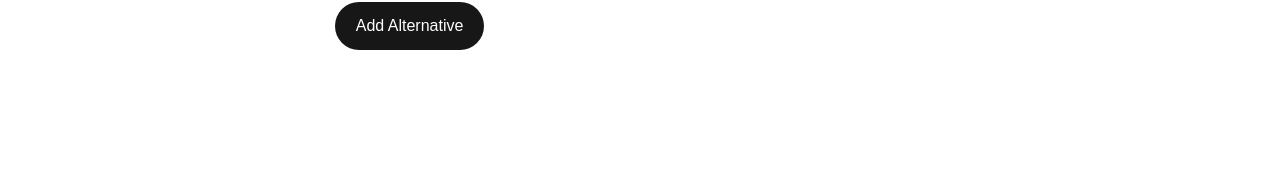
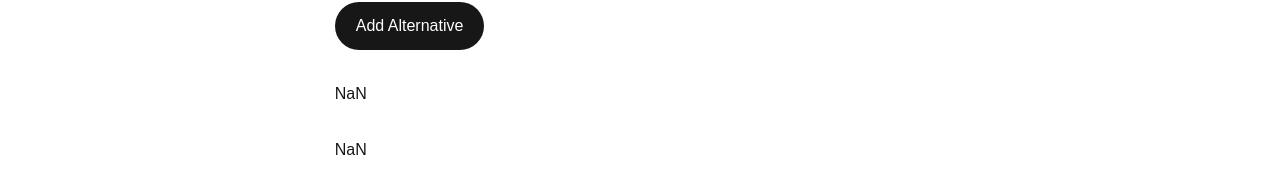
Before and after one commit to fmrozaqi/dss-mmi-25, a Next.js app: page /saw in a window 1280 px wide. Shown: the part 498-692 px from the top of the page. Built offline with nearby package versions, Linux system fonts and the light colour scheme.

Commit message:
refactor input and add saw counter

```diff
--- a/app/saw/page.tsx
+++ b/app/saw/page.tsx
@@ -1,8 +1,63 @@
 "use client";
-import { useDSSInput } from "@/components/hooks/useDSSInput";
+import { DSSInput } from "@/components/DSSInput";
+import { useDSSInput } from "@/hooks/useDSSInput";
+import { useMemo } from "react";
 
 export default function SawPage() {
-  const { Component: InputDSS } = useDSSInput();
+  const dss = useDSSInput();
+  const { criterias, alternatives } = dss;
+
+  const normalizedMatrix: number[][] = useMemo(() => {
+    const maxValue = new Array(criterias.length).fill(0);
+    const minValue = new Array(criterias.length).fill(9999999);
+    alternatives.forEach((alternative) => {
+      alternative.score.forEach((score, idx) => {
+        if (score > maxValue[idx]) {
+          maxValue[idx] = score;
+        }
+        if (score < minValue[idx]) {
+          minValue[idx] = score;
+        }
+      });
+    });
+    const result: number[][] = [];
+    alternatives.forEach((alternative) => {
+      const normalizedRow: number[] = [];
+      alternative.score.forEach((score, idx) => {
+        if (criterias[idx].type === "benefit") {
+          normalizedRow.push(score / maxValue[idx]);
+        } else {
+          normalizedRow.push(minValue[idx] / score);
+        }
+      });
+      result.push(normalizedRow);
+    });
+    return result;
+  }, [alternatives]);
+
+  const normalizedWeight: number[] = useMemo(() => {
+    var sum = 0;
+    criterias.forEach((criteria) => {
+      sum += criteria.weight;
+    });
+    const result: number[] = [];
+    criterias.forEach((criteria) => {
+      result.push(criteria.weight / sum);
+    });
+    return result;
+  }, [criterias]);
+
+  const finalScore: number[] = useMemo(() => {
+    const result: number[] = [];
+    normalizedMatrix.forEach((normalizedRow) => {
+      var score = 0;
+      normalizedRow.forEach((value, idx) => {
+        score += value * normalizedWeight[idx];
+      });
+      result.push(score);
+    });
+    return result;
+  }, [normalizedMatrix, normalizedWeight]);
 
   return (
     <div className="grid grid-rows-[20px_1fr_20px] items-center justify-items-center p-8 pb-20 gap-16 font-[family-name:var(--font-geist-sans)]">
@@ -10,7 +65,28 @@ export default function SawPage() {
         <div className="text-2xl text-center sm:text-left font-[family-name:var(--font-geist-mono)]">
           Simple Additive Weighting (SAW) Content
         </div>
-        <InputDSS />
+        <DSSInput
+          criterias={dss.criterias}
+          alternatives={dss.alternatives}
+          addCriteria={dss.addCriteria}
+          updateCriterias={dss.updateCriterias}
+          deleteCriteria={dss.deleteCriteria}
+          addAlternative={dss.addAlternative}
+          updateAlternatives={dss.updateAlternatives}
+          deleteAlternative={dss.deleteAlternative}
+        />
+        <div>
+          {normalizedMatrix.map((row, idxRow) => (
+            <div key={`row${idxRow}`} className="flex flex-row">
+              {row.map((value, idx) => (
+                <div key={`${idxRow}-${idx}`} className="me-2">
+                  {value ? value : "NaN"}
+                </div>
+              ))}
+            </div>
+          ))}
+        </div>
+        <div>{finalScore}</div>
       </main>
     </div>
   );
--- a/app/topsis/page.tsx
+++ b/app/topsis/page.tsx
@@ -1,8 +1,10 @@
 "use client";
-import { useDSSInput } from "@/components/hooks/useDSSInput";
+import { DSSInput } from "@/components/DSSInput";
+import { useDSSInput } from "@/hooks/useDSSInput";
 
 export default function TopsisPage() {
-  const { Component: InputDSS } = useDSSInput();
+  const dss = useDSSInput();
+
   return (
     <div className="grid grid-rows-[20px_1fr_20px] items-center justify-items-center p-8 pb-20 gap-16 font-[family-name:var(--font-geist-sans)]">
       <main className="flex flex-col gap-8 row-start-2 items-center sm:items-start">
@@ -10,7 +12,16 @@ export default function TopsisPage() {
           Technique for Order Preference by Similarity to Ideal Solution
           (TOPSIS) Content
         </div>
-        <InputDSS />
+        <DSSInput
+          criterias={dss.criterias}
+          alternatives={dss.alternatives}
+          addCriteria={dss.addCriteria}
+          updateCriterias={dss.updateCriterias}
+          deleteCriteria={dss.deleteCriteria}
+          addAlternative={dss.addAlternative}
+          updateAlternatives={dss.updateAlternatives}
+          deleteAlternative={dss.deleteAlternative}
+        />
       </main>
     </div>
   );
--- a/app/wp/page.tsx
+++ b/app/wp/page.tsx
@@ -1,8 +1,9 @@
 "use client";
-import { useDSSInput } from "@/components/hooks/useDSSInput";
+import { DSSInput } from "@/components/DSSInput";
+import { useDSSInput } from "@/hooks/useDSSInput";
 
 export default function WpPage() {
-  const { Component: InputDSS } = useDSSInput();
+  const dss = useDSSInput();
 
   return (
     <div className="grid grid-rows-[20px_1fr_20px] items-center justify-items-center p-8 pb-20 gap-16 font-[family-name:var(--font-geist-sans)]">
@@ -10,7 +11,16 @@ export default function WpPage() {
         <div className="text-2xl text-center sm:text-left font-[family-name:var(--font-geist-mono)]">
           Weighted Product (WP) Content
         </div>
-        <InputDSS />
+        <DSSInput
+          criterias={dss.criterias}
+          alternatives={dss.alternatives}
+          addCriteria={dss.addCriteria}
+          updateCriterias={dss.updateCriterias}
+          deleteCriteria={dss.deleteCriteria}
+          addAlternative={dss.addAlternative}
+          updateAlternatives={dss.updateAlternatives}
+          deleteAlternative={dss.deleteAlternative}
+        />
       </main>
     </div>
   );
--- a/components/hooks/useDSSInput.tsx
+++ b/components/DSSInput.tsx
@@ -1,71 +1,27 @@
-import { useState } from "react";
+import { Alternative, Criteria, Key } from "@/types/DSSType";
 
-type Key = "name" | "weight" | "type";
+interface DSSInputProps {
+  criterias: Criteria[];
+  alternatives: Alternative[];
+  addCriteria: () => void;
+  updateCriterias: (index: number, key: Key, value: string) => void;
+  deleteCriteria: (deleteIndex: number) => void;
+  addAlternative: () => void;
+  updateAlternatives: (index: number, key: string, value: string) => void;
+  deleteAlternative: (deleteIndex: number) => void;
+}
 
-export const useDSSInput = () => {
-  const [criterias, setCriterias] = useState([
-    { name: "", weight: 0, type: "benefit" },
-  ]);
-
-  const [alternatives, setAlternatives] = useState<
-    { name: string; score: number[] }[]
-  >([{ name: "", score: [0] }]);
-
-  const resetAlternatives = (index?: number) => {
-    alternatives.map((alternative) => {
-      if (index !== undefined) {
-        alternative.score.splice(index, 1);
-      } else {
-        alternative.score.push(0);
-      }
-    });
-    setAlternatives(alternatives);
-  };
-
-  const addCriteria = () => {
-    setCriterias([...criterias, { name: "", weight: 0, type: "benefit" }]);
-    resetAlternatives();
-  };
-
-  const updateCriterias = (index: number, key: Key, value: string) => {
-    const newCriterias = [...criterias];
-    if (key === "weight") {
-      newCriterias[index][key] = parseInt(value);
-    } else {
-      newCriterias[index][key] = value;
-    }
-    setCriterias(newCriterias);
-  };
-
-  const deleteCriteria = (deleteIndex: number) => {
-    const newCriterias = criterias.filter((_, index) => index !== deleteIndex);
-    setCriterias(newCriterias);
-    resetAlternatives(deleteIndex);
-  };
-
-  const addAlternative = () => {
-    const score = new Array(criterias.length).fill(0);
-    setAlternatives([...alternatives, { name: "", score }]);
-  };
-
-  const deleteAlternative = (deleteIndex: number) => {
-    const newAlternatives = alternatives.filter(
-      (_, index) => index !== deleteIndex
-    );
-    setAlternatives(newAlternatives);
-  };
-
-  const updateAlternatives = (index: number, key: string, value: string) => {
-    const newAlternatives = [...alternatives];
-    if (key === "name") {
-      newAlternatives[index][key] = value;
-    } else {
-      newAlternatives[index]["score"][parseInt(key)] = parseInt(value);
-    }
-    setAlternatives(newAlternatives);
-  };
-
-  const Component = () => (
+export const DSSInput = ({
+  criterias,
+  alternatives,
+  addCriteria,
+  updateCriterias,
+  deleteCriteria,
+  addAlternative,
+  updateAlternatives,
+  deleteAlternative,
+}: DSSInputProps) => {
+  return (
     <div>
       <h1 className="pb-4">Criterias Input Form</h1>
       {criterias.map((weight, index) => (
@@ -194,6 +150,4 @@ export const useDSSInput = () => {
       </button>
     </div>
   );
-
-  return { Component, criterias, alternatives };
 };
--- /dev/null
+++ b/hooks/useDSSInput.tsx
@@ -0,0 +1,77 @@
+import { Alternative, Criteria, Key } from "@/types/DSSType";
+import { useState } from "react";
+
+export const useDSSInput = () => {
+  const [criterias, setCriterias] = useState<Criteria[]>([
+    { name: "", weight: 0, type: "benefit" },
+  ]);
+
+  const [alternatives, setAlternatives] = useState<Alternative[]>([
+    { name: "", score: [0] },
+  ]);
+
+  const resetAlternatives = (index?: number) => {
+    alternatives.map((alternative) => {
+      if (index !== undefined) {
+        alternative.score.splice(index, 1);
+      } else {
+        alternative.score.push(0);
+      }
+    });
+    setAlternatives(alternatives);
+  };
+
+  const addCriteria = () => {
+    setCriterias([...criterias, { name: "", weight: 0, type: "benefit" }]);
+    resetAlternatives();
+  };
+
+  const updateCriterias = (index: number, key: Key, value: string) => {
+    const newCriterias = [...criterias];
+    if (key === "weight") {
+      newCriterias[index][key] = parseInt(value);
+    } else {
+      newCriterias[index][key] = value;
+    }
+    setCriterias(newCriterias);
+  };
+
+  const deleteCriteria = (deleteIndex: number) => {
+    const newCriterias = criterias.filter((_, index) => index !== deleteIndex);
+    setCriterias(newCriterias);
+    resetAlternatives(deleteIndex);
+  };
+
+  const addAlternative = () => {
+    const score = new Array(criterias.length).fill(0);
+    setAlternatives([...alternatives, { name: "", score }]);
+  };
+
+  const deleteAlternative = (deleteIndex: number) => {
+    const newAlternatives = alternatives.filter(
+      (_, index) => index !== deleteIndex
+    );
+    setAlternatives(newAlternatives);
+  };
+
+  const updateAlternatives = (index: number, key: string, value: string) => {
+    const newAlternatives = [...alternatives];
+    if (key === "name") {
+      newAlternatives[index][key] = value;
+    } else {
+      newAlternatives[index]["score"][parseInt(key)] = parseInt(value);
+    }
+    setAlternatives(newAlternatives);
+  };
+
+  return {
+    criterias,
+    alternatives,
+    addCriteria,
+    updateCriterias,
+    deleteCriteria,
+    addAlternative,
+    updateAlternatives,
+    deleteAlternative,
+  };
+};
--- /dev/null
+++ b/types/DSSType.ts
@@ -0,0 +1,12 @@
+export type Criteria = {
+  name: string;
+  weight: number;
+  type: string;
+};
+
+export type Alternative = {
+  name: string;
+  score: number[];
+};
+
+export type Key = "name" | "weight" | "type";
```
